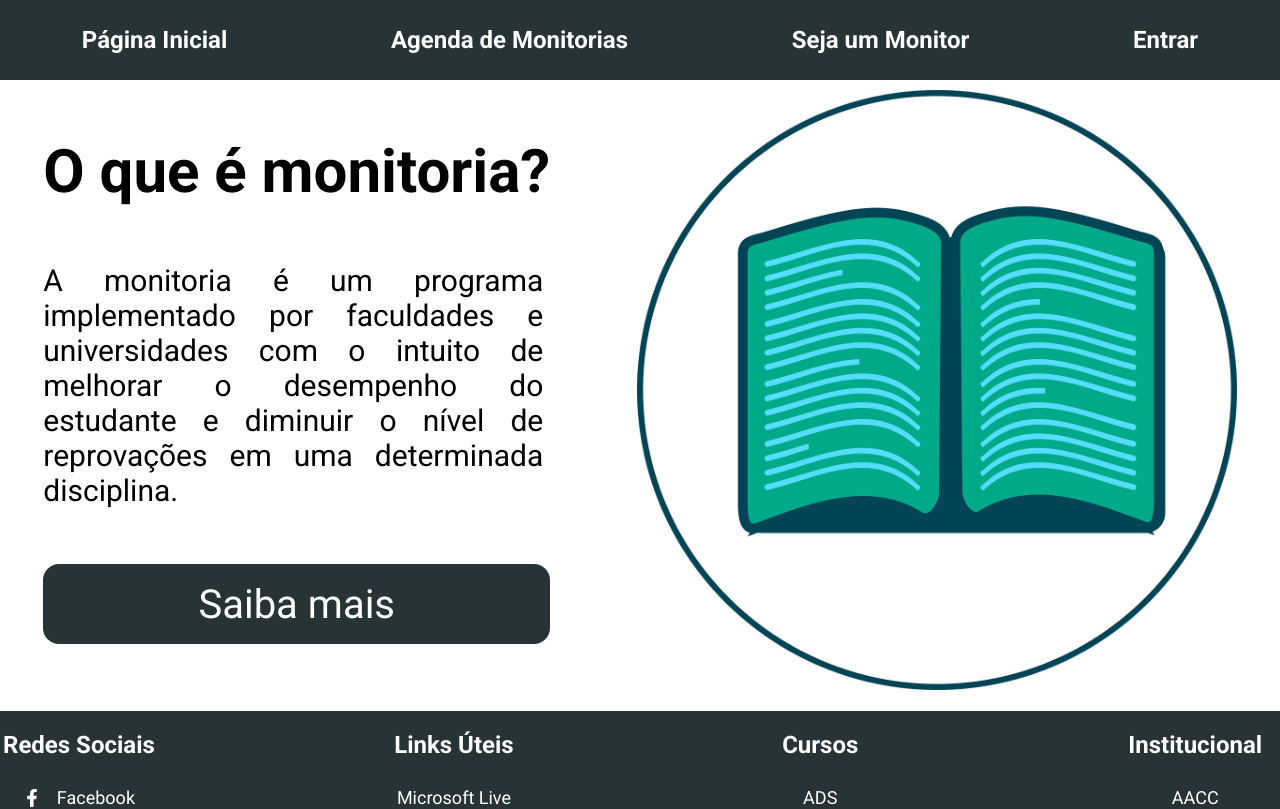
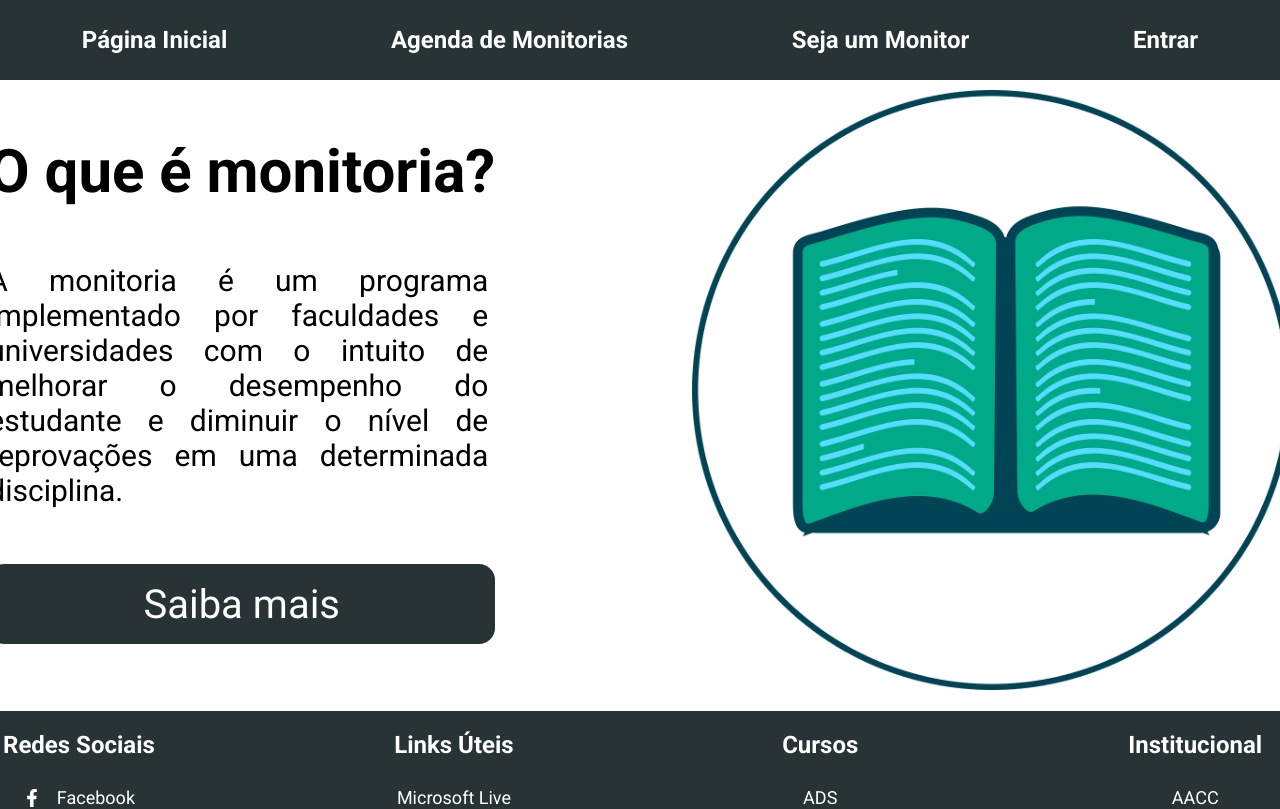
Before and after one commit to cleysondiego/sgm-frontend, a React (Create React App) app: page / in a window 1280 px wide. Shown: the top 809 px of the page. Built offline with nearby package versions, Linux system fonts and the light colour scheme.

Commit message:
chore: creating Home page left fade in

```diff
--- a/src/pages/Home/index.tsx
+++ b/src/pages/Home/index.tsx
@@ -5,7 +5,7 @@ import Footer from '../../components/Footer';
 
 import HomeImage from '../../assets/home.png';
 
-import { Container, Body, Content } from './styles';
+import { Container, Body, Content, AnimatedContainer } from './styles';
 
 const Home: React.FC = () => {
   return (
@@ -13,12 +13,14 @@ const Home: React.FC = () => {
       <Header />
       <Body>
         <Content>
+          <AnimatedContainer>
             <div>
               <h1>O que é monitoria?</h1>
               <p>
                 A monitoria é um programa implementado por faculdades e
-              universidades com o intuito de melhorar o desempenho do estudante
-              e diminuir o nível de reprovações em uma determinada disciplina.
+                universidades com o intuito de melhorar o desempenho do
+                estudante e diminuir o nível de reprovações em uma determinada
+                disciplina.
               </p>
               <a
                 href="http://www.fatecid.com.br/site/index.php/programa-de-monitoria-de-disciplina-e-iniciacao-cientifica/"
@@ -34,6 +36,7 @@ const Home: React.FC = () => {
               width="600"
               height="600"
             />
+          </AnimatedContainer>
         </Content>
       </Body>
       <Footer />
--- a/src/pages/Home/styles.ts
+++ b/src/pages/Home/styles.ts
@@ -1,4 +1,4 @@
-import styled from 'styled-components';
+import styled, { keyframes } from 'styled-components';
 
 export const Container = styled.div`
   position: relative;
@@ -24,6 +24,26 @@ export const Content = styled.div`
   width: 1500px;
   text-align: center;
   justify-content: space-around;
+`;
+
+const appearFromLeft = keyframes`
+from{
+  opacity: 0;
+  transform: translateX(-50px);
+}
+to{
+  opacity: 1;
+  transform: translateX(0);
+}
+`;
+
+export const AnimatedContainer = styled.div`
+  display: flex;
+  flex-direction: row;
+  width: 1500px;
+  text-align: center;
+  justify-content: space-around;
+  animation: ${appearFromLeft} 1s;
 
   div {
     display: flex;
```
Lines whose indentation alone changed are shown as unchanged.
